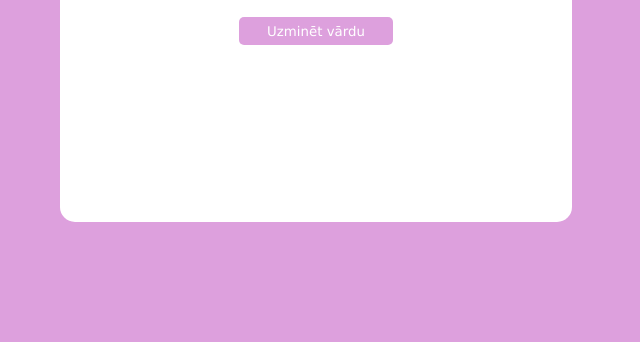
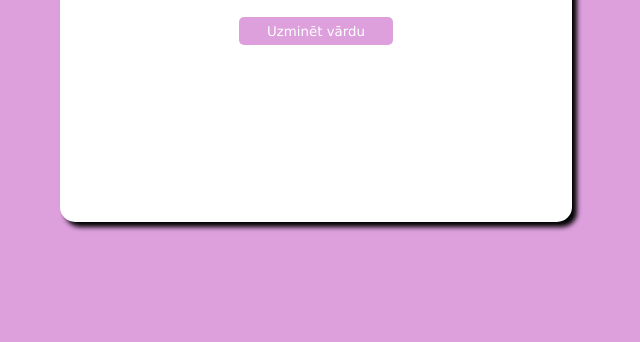
Before and after one commit to Wherewasjeff/aaaaa, a plain HTML site: page index.html in a window 1280 px wide. Shown: the part 458-800 px from the top of the page, without its empty margins (324-964 px from the left). Drawn offline with Linux system fonts and the light colour scheme.

Commit message:
style.css

```diff
--- a/style.css
+++ b/style.css
@@ -25,6 +25,7 @@ h1{
     justify-content: center;
     align-items: center;
     flex-direction: column;
+    box-shadow: black 5px 5px 5px;
 }
 .button{
     width: 30%;
```
